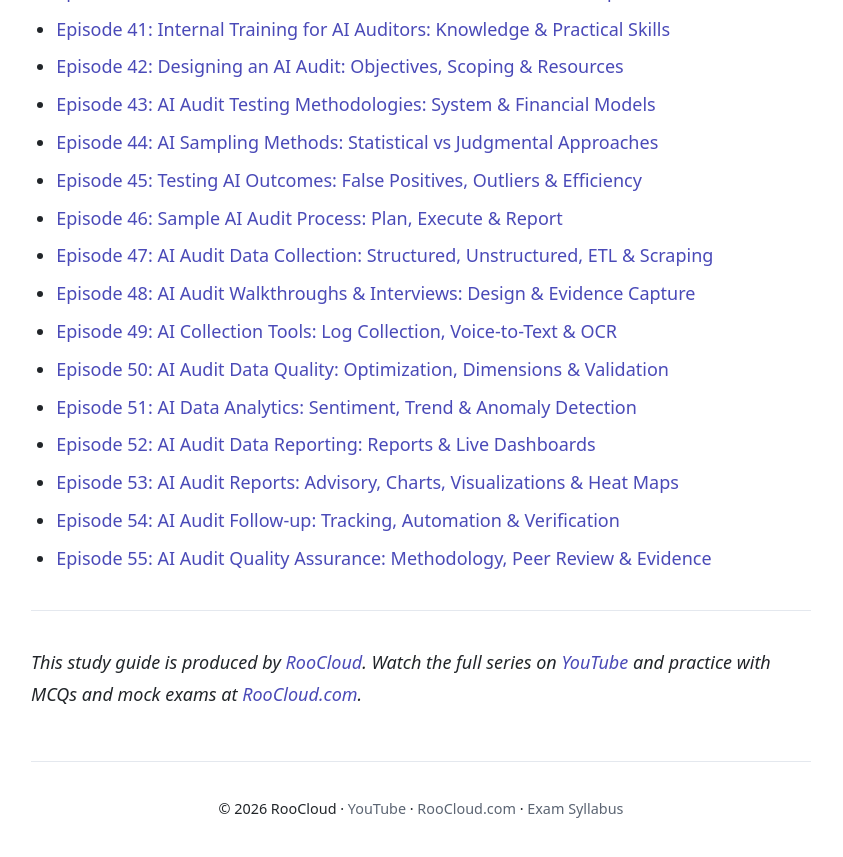
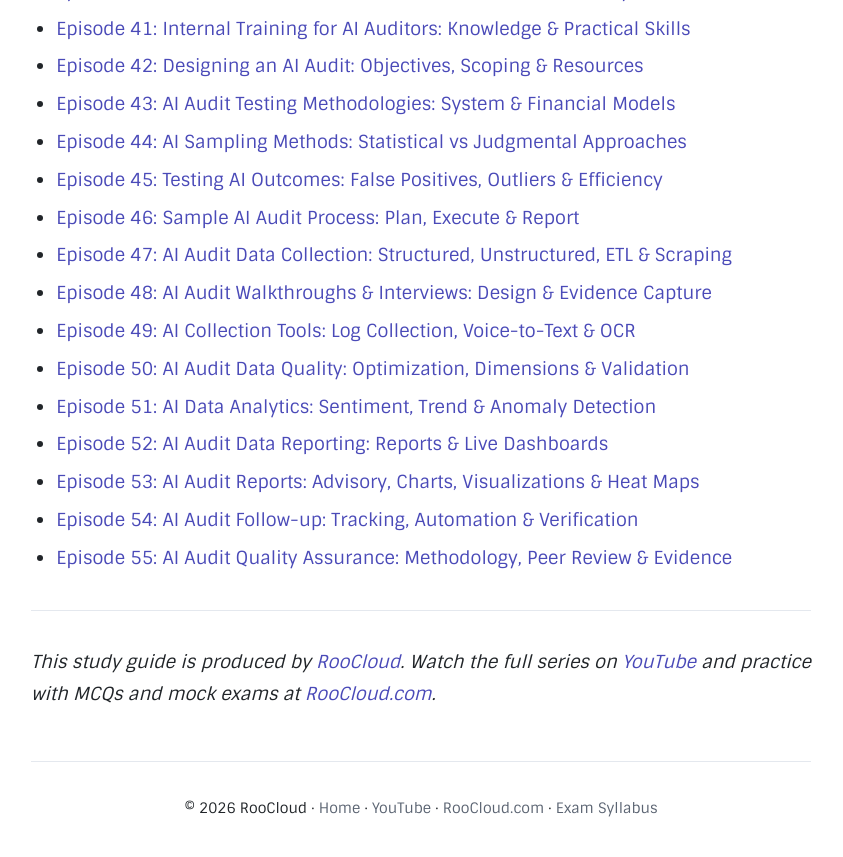
Before and after one commit to roocloud-certprep/isaca-aaia-exam-prep, a Jekyll site: the page built from index.md, in a window 1280 px wide and 900 px high, scrolled down 2252 px. Shown: the top 857 px of the window, without its empty margins (219-1062 px from the left). Built offline with Jekyll 4.4.1, drawn with Linux system fonts in a browser that asks for light colours; some web fonts are replaced.

Commit message:
Local fonts and logo

```diff
--- a/_layouts/default.html
+++ b/_layouts/default.html
@@ -41,8 +41,8 @@
 <body>
   <header class="site-header">
     <div class="header-inner">
-      <a href="{{ '/' | relative_url }}" aria-label="RooCloud Exam Prep home">
-        <img src="https://roocloud.com/RooCloud.com-Exam-Prep.png" alt="RooCloud Exam Prep" width="190" height="25" class="site-logo">
+      <a href="https://roocloud-certprep.github.io/" aria-label="RooCloud Exam Prep home">
+        <img src="{{ '/assets/img/RooCloud.com-Exam-Prep.png' | relative_url }}" alt="RooCloud Exam Prep" width="190" height="25" class="site-logo">
       </a>
     </div>
   </header>
@@ -50,6 +50,7 @@
     {{ content }}
     <footer class="site-footer">
       <p>&copy; {{ 'now' | date: "%Y" }} RooCloud &middot;
+        <a href="https://roocloud-certprep.github.io/">Home</a> &middot;
         <a href="{{ site.youtube }}">YouTube</a> &middot;
         <a href="{{ site.website }}">RooCloud.com</a> &middot;
         <a href="{{ '/' | relative_url }}">Exam Syllabus</a>
--- a/assets/css/style.css
+++ b/assets/css/style.css
@@ -1,39 +1,18 @@
-/* ===== RooCloud Exam Prep — Sintony brand font (from roocloud.com) ===== */
-/* latin-ext */
+/* ===== RooCloud Exam Prep — Sintony brand font (self-hosted) ===== */
+/* Place the .woff2 files in /assets/fonts/ (see _README-download-fonts.txt) */
 @font-face {
   font-family: 'Sintony';
   font-style: normal;
   font-weight: 400;
   font-display: swap;
-  src: url(https://roocloud.com/XoHm2YDqR7-98cVUET0tuu8o.woff2) format('woff2');
-  unicode-range: U+0100-02AF, U+0304, U+0308, U+0329, U+1E00-1E9F, U+1EF2-1EFF, U+2020, U+20A0-20AB, U+20AD-20CF, U+2113, U+2C60-2C7F, U+A720-A7FF;
+  src: url('../fonts/XoHm2YDqR7-98cVUETMtug.woff2') format('woff2');
 }
-/* latin */
-@font-face {
-  font-family: 'Sintony';
-  font-style: normal;
-  font-weight: 400;
-  font-display: swap;
-  src: url(https://roocloud.com/XoHm2YDqR7-98cVUETMtug.woff2) format('woff2');
-  unicode-range: U+0000-00FF, U+0131, U+0152-0153, U+02BB-02BC, U+02C6, U+02DA, U+02DC, U+0304, U+0308, U+0329, U+2000-206F, U+2074, U+20AC, U+2122, U+2191, U+2193, U+2212, U+2215, U+FEFF, U+FFFD;
-}
-/* latin-ext */
 @font-face {
   font-family: 'Sintony';
   font-style: normal;
   font-weight: 700;
   font-display: swap;
-  src: url(https://roocloud.com/XoHj2YDqR7-98cVUGYgIr94JkwLp.woff2) format('woff2');
-  unicode-range: U+0100-02AF, U+0304, U+0308, U+0329, U+1E00-1E9F, U+1EF2-1EFF, U+2020, U+20A0-20AB, U+20AD-20CF, U+2113, U+2C60-2C7F, U+A720-A7FF;
-}
-/* latin */
-@font-face {
-  font-family: 'Sintony';
-  font-style: normal;
-  font-weight: 700;
-  font-display: swap;
-  src: url(https://roocloud.com/XoHj2YDqR7-98cVUGYgIr9AJkw.woff2) format('woff2');
-  unicode-range: U+0000-00FF, U+0131, U+0152-0153, U+02BB-02BC, U+02C6, U+02DA, U+02DC, U+0304, U+0308, U+0329, U+2000-206F, U+2074, U+20AC, U+2122, U+2191, U+2193, U+2212, U+2215, U+FEFF, U+FFFD;
+  src: url('../fonts/XoHj2YDqR7-98cVUGYgIr9AJkw.woff2') format('woff2');
 }
 
 :root {
@@ -124,7 +103,7 @@ code { background: var(--code-bg); padding: 0.12em 0.4em; border-radius: 4px; fo
 }
 .takeaways h2 { border: 0; margin-top: 0.5em; color: var(--brand); }
 
-/* CTA block — pastel, high-contrast (replaces old dark-blue) */
+/* CTA block — pastel, high-contrast */
 .cta {
   background: linear-gradient(135deg, #eef0ff 0%, #e9f1fb 100%);
   color: #23234d;
```
Also changed, not shown: assets/fonts/XoHj2YDqR7-98cVUGYgIr9AJkw.woff2 (added), assets/fonts/XoHm2YDqR7-98cVUETMtug.woff2 (added), assets/img/RooCloud.com-Exam-Prep.png (added).
